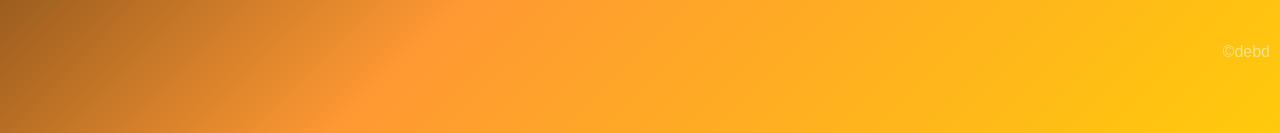
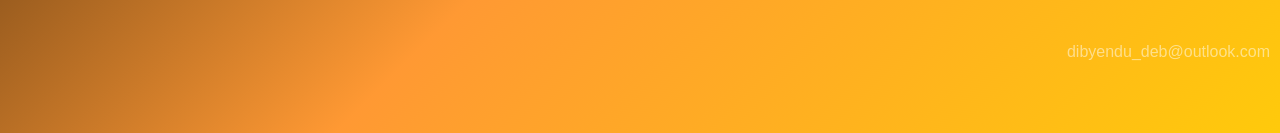
Before and after one commit to dibyendudebagt-ops/erection26-, a plain HTML site: page index.html in a window 1280 px wide. Shown: the part 731-864 px from the top of the page. Drawn offline with nearby package versions, Linux system fonts and the light colour scheme; no server answers.

Commit message:
Update index.html

```diff
--- a/index.html
+++ b/index.html
@@ -156,5 +156,5 @@ function loadCharts(){
 }
 
 loadCharts();
-</script><div style="position:fixed;bottom:8px;right:10px;opacity:.5">©debd</div></body>
+</script><div style="position:fixed;bottom:8px;right:10px;opacity:.5">dibyendu_deb@outlook.com</div></body>
 </html>
```
